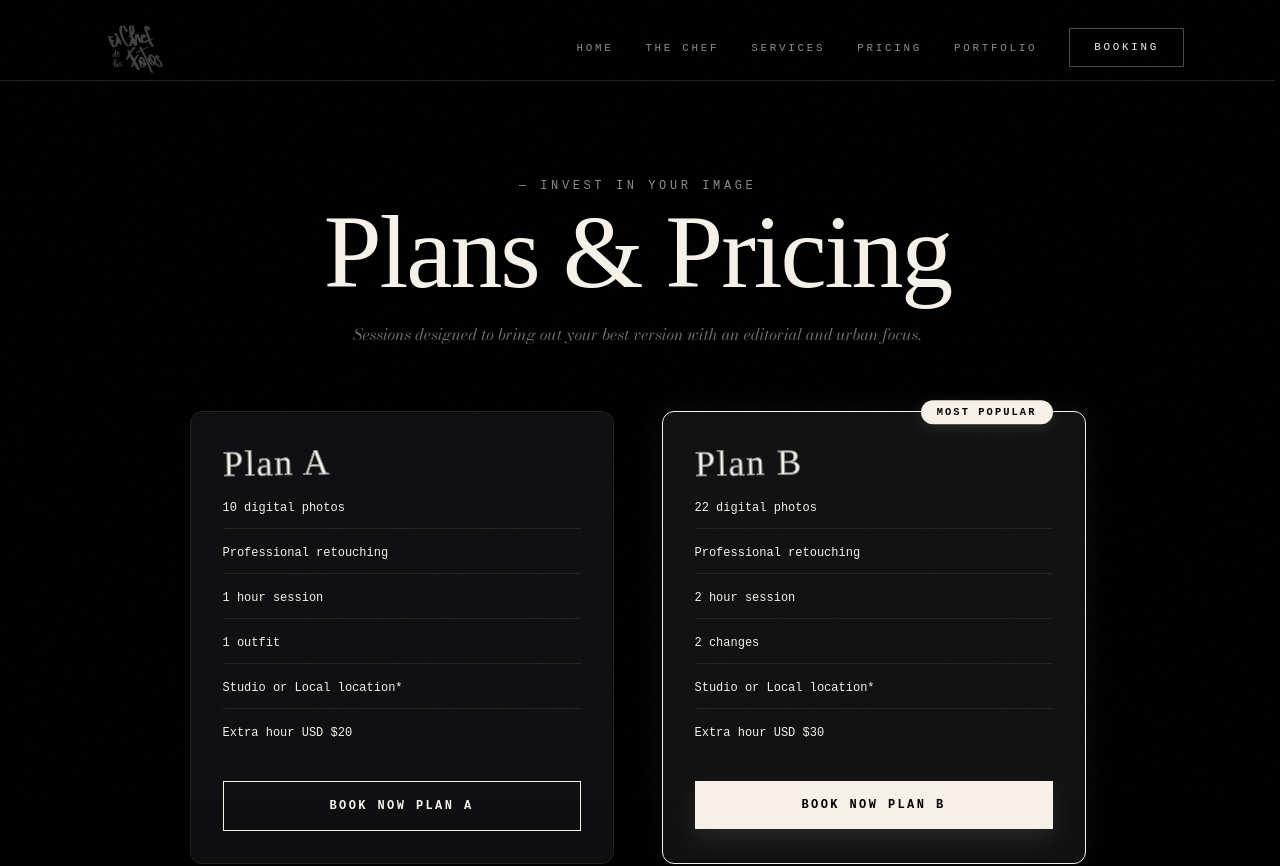
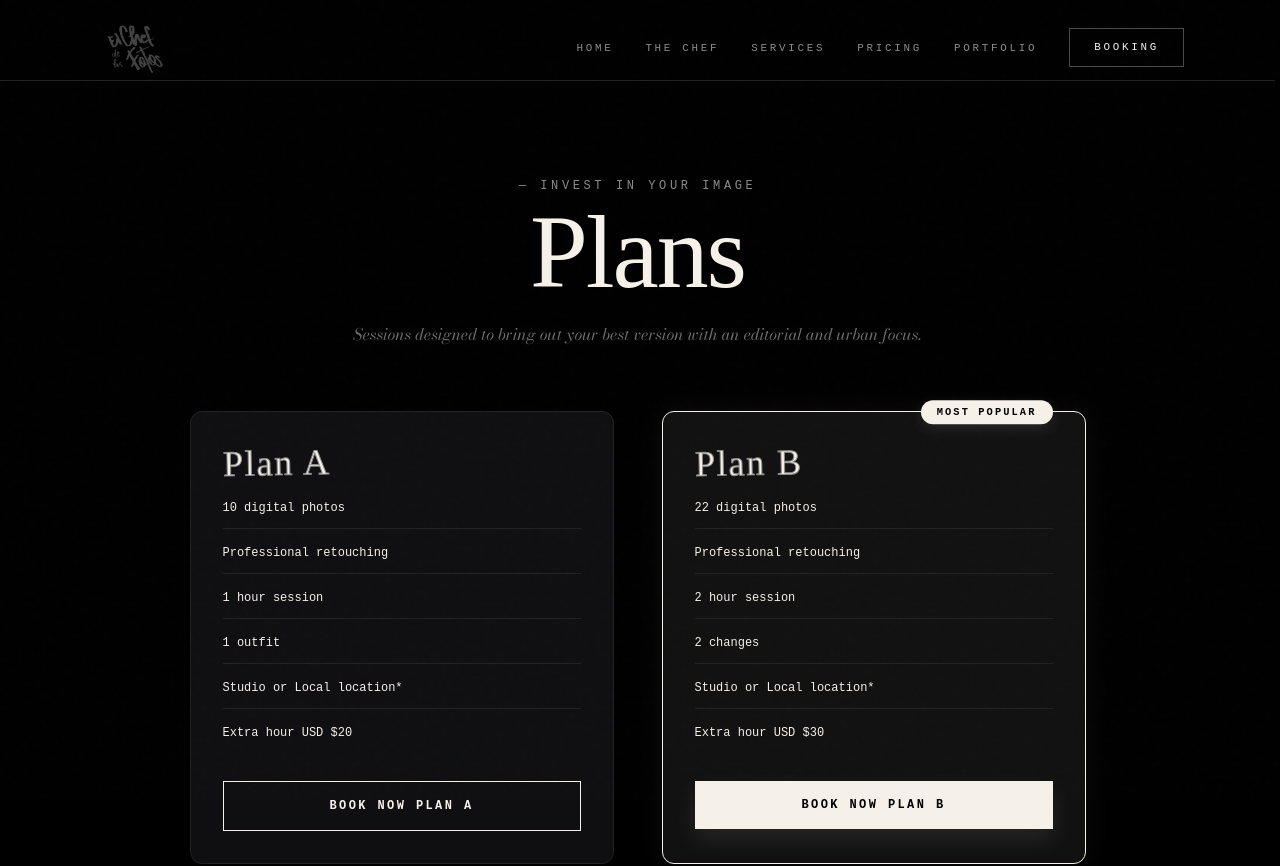
Before and after one commit to ChannelF-Oleo/creador_films, a Next.js app: page /planes in a window 1280 px wide. Shown: the top 866 px of the page. Built offline with nearby package versions, Linux system fonts and the light colour scheme; a web font is replaced by a local one.

Commit message:
mejoras de traduccion

```diff
--- a/src/translations/index.ts
+++ b/src/translations/index.ts
@@ -137,7 +137,7 @@ export const translations = {
             scroll: "Scroll"
         },
         about: {
-            chef: "the photography chef",
+            chef: "the chef",
             description1: "My work captures the tension between the fleeting and the eternal — the moment when any corner becomes a stage.",
             description2: "I work with brands, artists, and communities. From fashion editorials to rural documentaries; always with the same visual honesty.",
             ingredientsTitle: "Ingredients:",
@@ -193,7 +193,7 @@ export const translations = {
             ],
             combo: {
                 badge: "EXCLUSIVE COLLAB",
-                title: "THE BAD-ASS\nCOMBO",
+                title: "The Bad-Ass\nCombo",
                 copy1: "Session + Makeup + Hair with",
                 copy2: "The full team so the vibe is felt from the first click.",
                 cta: "BOOK SPACE",
@@ -202,7 +202,7 @@ export const translations = {
         },
         planes: {
             eyebrow: "Invest in your image",
-            title: "Plans & Pricing",
+            title: "Plans",
             desc: "Sessions designed to bring out your best version with an editorial and urban focus.",
             currency: "USD $",
             decimals: ".00",
```
